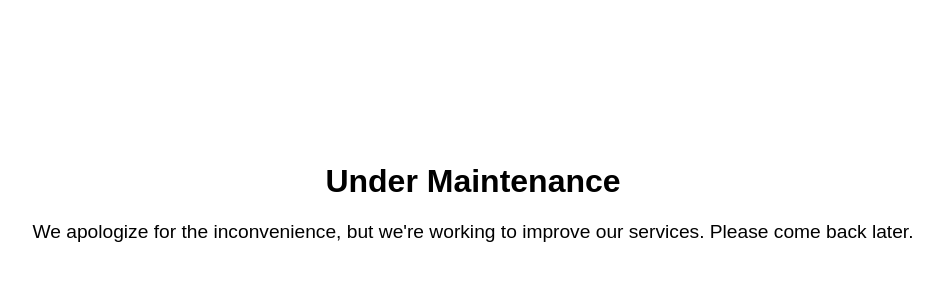
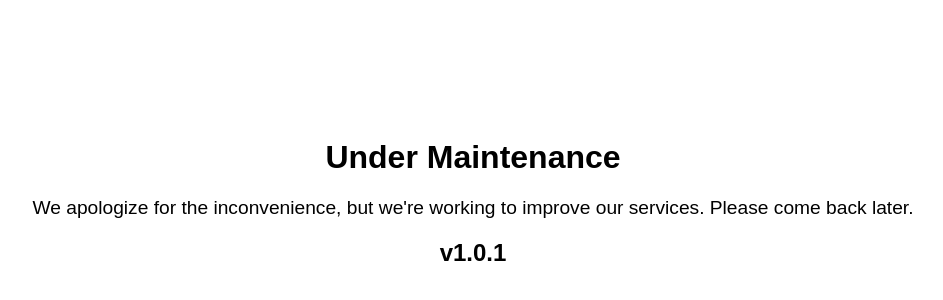
Before and after one commit to souz4-my/test.io, a plain HTML site: page index.html in a window 1280 px wide. Shown: the part 198-498 px from the top of the page, without its empty margins (167-1110 px from the left). Drawn offline with Linux system fonts and the light colour scheme.

Commit message:
commit v1.0.1

```diff
--- a/index.html
+++ b/index.html
@@ -27,6 +27,7 @@
     <div class="maintenance">
         <h1>Under Maintenance</h1>
         <p>We apologize for the inconvenience, but we're working to improve our services. Please come back later.</p>
+        <h2>v1.0.1</h2>
     </div>
 </body>
 </html>
```
